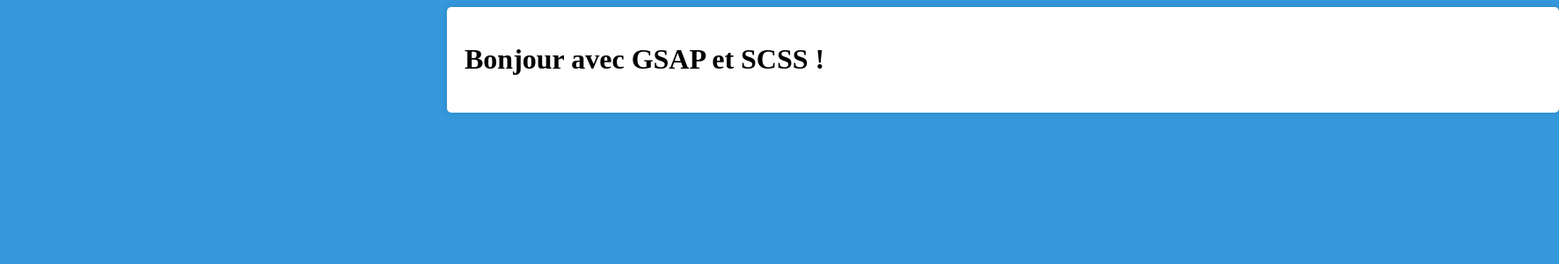
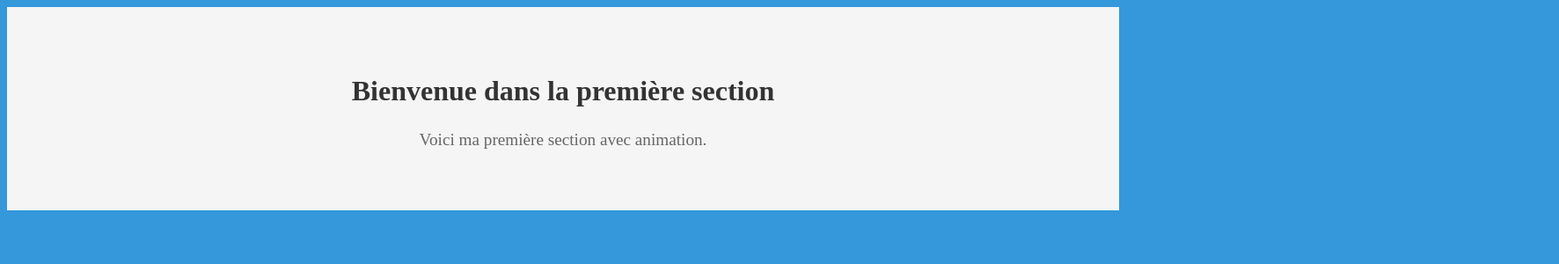
Before and after one commit to ambrekouitini/digiportal, a React (Create React App) app: page / in a window 1280 px wide. Shown: the top 300 px of the page at 88% size, 1772 px wide, since content can reach past the window. Built offline with nearby package versions, Linux system fonts and the light colour scheme.

Commit message:
:rocket: First component

```diff
--- a/src/App.js
+++ b/src/App.js
@@ -26,21 +26,39 @@
 
 
 
-import React, { useEffect, useRef } from 'react';
-import { gsap } from 'gsap';
+// import React, { useEffect, useRef } from 'react';
+// import { gsap } from 'gsap';
+// import heroBanner from './components/heroBanner';
 
-function App() {
-  const containerRef = useRef(null);
+// function App() {
+//   const containerRef = useRef(null);
 
-  useEffect(() => {
-    gsap.to(containerRef.current, { duration: 3, x: 500 });
-  }, []);
+//   useEffect(() => {
+//     gsap.to(containerRef.current, { duration: 3, x: 500 });
+//   }, []);
 
+//   return (
+//     <div>
+//       <heroBanner />
+//     </div>
+//     // <div className="container" ref={containerRef}>
+//     //   <h1>Bonjour avec GSAP et SCSS !</h1>
+//     // </div>
+//   );
+// }
+
+// export default App;
+
+import React from 'react';
+import HeroBanner from './components/HeroBanner';
+
+const App = () => {
   return (
-    <div className="container" ref={containerRef}>
-      <h1>Bonjour avec GSAP et SCSS !</h1>
+    <div>
+      <HeroBanner />
+      {/* Tu ajouteras plus de sections ici */}
     </div>
   );
-}
+};
 
 export default App;
--- /dev/null
+++ b/src/components/HeroBanner.js
@@ -0,0 +1,21 @@
+import React, { useEffect, useRef } from 'react';
+import './heroBanner.scss';
+import { gsap } from 'gsap';
+
+const SectionOne = () => {
+  const sectionRef = useRef(null);
+
+  useEffect(() => {
+    // Animation d'entrée avec GSAP
+    gsap.fromTo(sectionRef.current, { opacity: 0 }, { opacity: 1, duration: 1 });
+  }, []);
+
+  return (
+    <section ref={sectionRef} className="section-one">
+      <h1>Bienvenue dans la première section</h1>
+      <p>Voici ma première section avec animation.</p>
+    </section>
+  );
+};
+
+export default SectionOne;
--- /dev/null
+++ b/src/components/heroBanner.scss
@@ -0,0 +1,15 @@
+.section-one {
+    background-color: #f5f5f5;
+    padding: 50px;
+    text-align: center;
+
+    h1 {
+      font-size: 2rem;
+      color: #333;
+    }
+
+    p {
+      font-size: 1.2rem;
+      color: #666;
+    }
+  }
--- a/src/index.css
+++ /dev/null
@@ -1,13 +0,0 @@
-body {
-  margin: 0;
-  font-family: -apple-system, BlinkMacSystemFont, 'Segoe UI', 'Roboto', 'Oxygen',
-    'Ubuntu', 'Cantarell', 'Fira Sans', 'Droid Sans', 'Helvetica Neue',
-    sans-serif;
-  -webkit-font-smoothing: antialiased;
-  -moz-osx-font-smoothing: grayscale;
-}
-
-code {
-  font-family: source-code-pro, Menlo, Monaco, Consolas, 'Courier New',
-    monospace;
-}
```
Also changed, not shown: src/App.css (deleted, +0 -38 lines).
